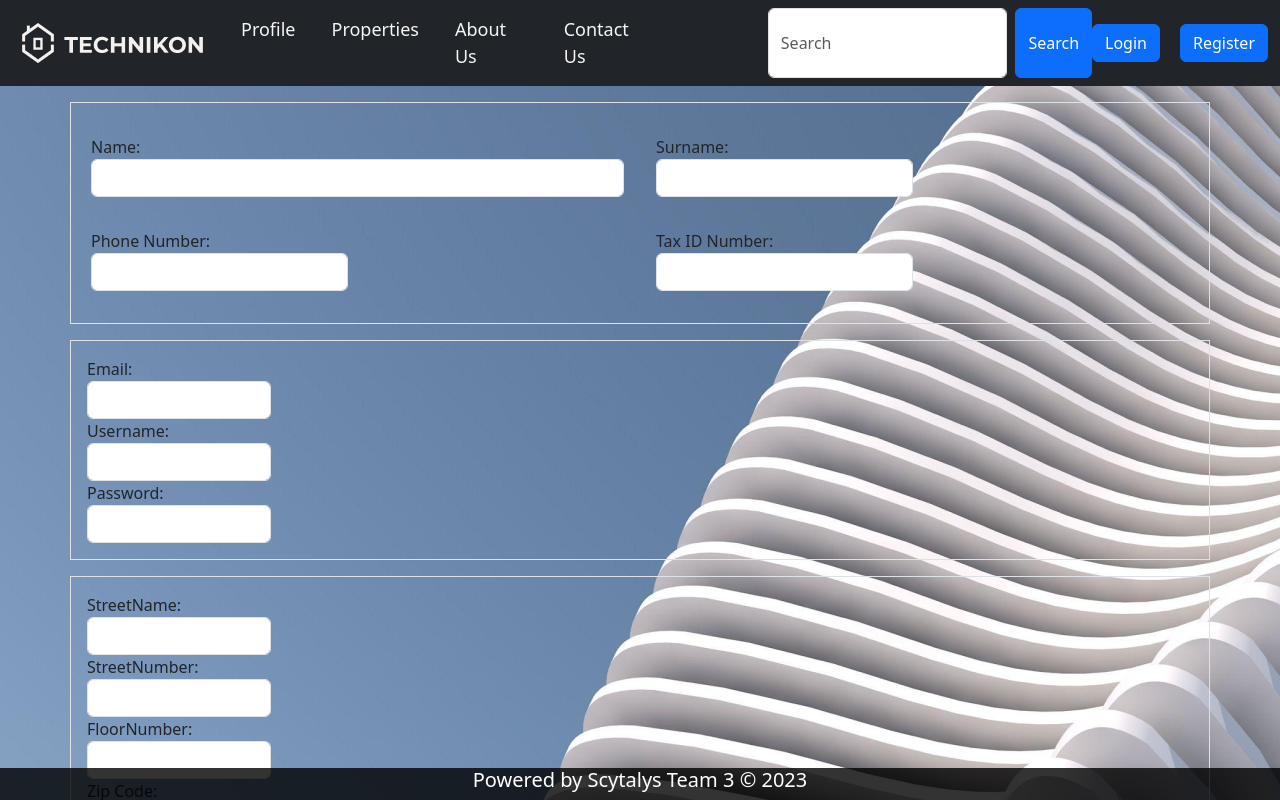
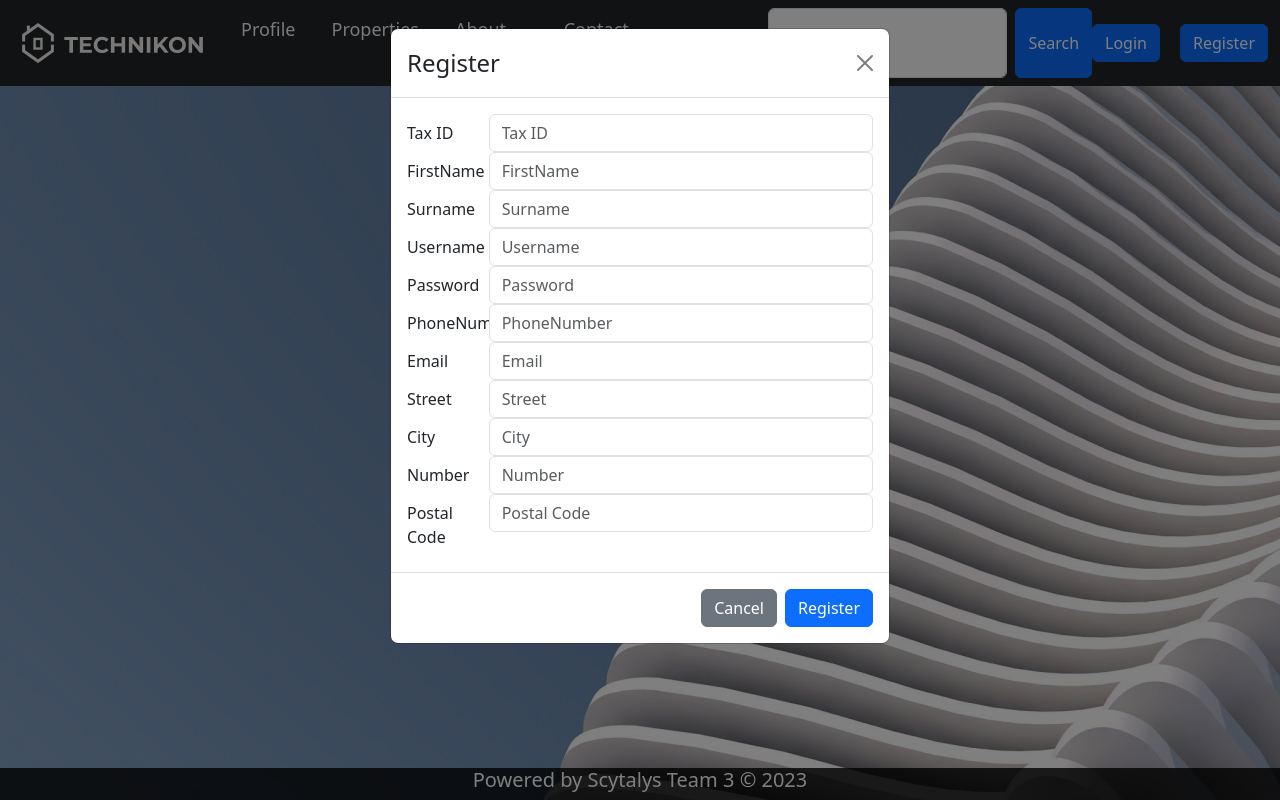
Before and after one commit to Alexandros-Katsiris/technikonProjectFrontEnd, a React (Create React App) app: page /register in a window 1280 px wide. Both pictures are taken after a click on the button "Register". Shown: the top 800 px of the page. Built offline with nearby package versions, Linux system fonts and the light colour scheme.

Commit message:
Post users with modal

```diff
--- a/src/App.js
+++ b/src/App.js
@@ -3,6 +3,7 @@ import Home from "./components/Home";
 import Layout from "./components/Mitsos";
 import Login from "./form/Login";
 import Register from "./form/Register";
+import AddContact from "./components/AddUser";
 
 const App = () => (
   <div className="App">
@@ -10,7 +11,7 @@ const App = () => (
       <Route path="/" element={<Layout />}>
         <Route index element={<Home />} />
         <Route exact path="login" element={<Login />} />
-        <Route exact path="register" element={<Register />} />
+        <Route exact path="register" element={<AddContact/>} />
       </Route>
     </Routes>
 
--- a/src/components/AddUser.jsx
+++ b/src/components/AddUser.jsx
@@ -1,41 +1,107 @@
-import React, {useState} from 'react';
+import React from 'react';
+import { useState } from 'react';
 import {Modal, Form, Button, Row, Col} from 'react-bootstrap';
+import { createUserApi } from '../api/UserApiService';
 
 const AddContact = ({showModal, toggleModal, addContact}) => {
-  const [username, setUsername] = useState("");
-  const [name, setName] = useState("");
-  const [phone, setPhone] = useState("");
-  const [email, setEmail] = useState("");
-  const [address, setAddress] = useState({
-    street: "",
-    city: ""
-  });
+  // const [firstname, setFirstname] = useState("");
+  // const [surname, setSurname] = useState("");
+  // const [password, setPassword] = useState("");
+  // const [tin, setTin] = useState("");
+  // const [username, setUsername] = useState("");
+  // const [phone, setPhone] = useState("");
+  // const [email, setEmail] = useState("");
+  // const [address, setAddress] = useState({
+  //   street: "",
+  //   city: "",
+  //   number: "",
+  //   pc: ""
+  // });
 
-  const onInputChange = () => {
-  };
+  // const onInputChange = (e,setState) => {
+  //   const value = e.target.value;
+  //   setState(value);
+  // };
 
-  const {street, city} = address;
+
+    const [user, setUser] = useState({
+      tin: "",
+      firstName: "",
+      surname: "",
+      email: "",
+      phoneNumber: "",
+      username: "",
+      password: "",
+      address: {
+        street: "",
+        number: "",
+        city: "",
+        pc: "",
+      }});
+
+
+    const onInputChange = (event) => {
+      const { name: name, value } = event.target;
+
+      if (
+        ["number", "street", "pc", "city"].includes(
+          name
+        )
+      ) {
+        setUser((prevState) => ({
+          ...prevState,
+
+          address: {
+            ...prevState.address,
+
+            [name]: value,
+          },
+        }));
+      } else {
+        setUser((prevState) => ({ ...prevState, [name]: value }));
+      }
+    }
+
+    const handleSubmit = (event) => {
+      event.preventDefault();
+      createUserApi(user)
+        .then((response) => {
+          console.log(response.data);
+        })
+        .catch((error) => {
+          console.log(error);
+        });
+    };
+
+
+  //  const {street, city,number,pc} = address;
 
   return (
     <Modal show={showModal} onHide={toggleModal}>
       <Modal.Header closeButton>
-        <Modal.Title>Add contact</Modal.Title>
+        <Modal.Title>Register</Modal.Title>
       </Modal.Header>
       <Modal.Body>
         <Form>
           {
             [
-              {field: "username", state: username, type: "text", placeholder: "Username", setState: setUsername},
-              {field: "name", state: name, type: "text", placeholder: "Name", setState: setName},
-              {field: "phone", state: phone, type: "text", placeholder: "Phone", setState: setPhone},
-              {field: "email", state: email, type: "email", placeholder: "Email", setState: setEmail},
-              {field: "street", state: street, type: "text", placeholder: "Street", setState: setAddress},
-              {field: "city", state: city, type: "text", placeholder: "City", setState: setAddress},
-            ].map(({field, state, type, placeholder, setState}) => (
+              {field: "tin",state:user.tin, type: "number", placeholder: "Tax ID", setUser},
+              {field: "firstName",state:user.firstName, type: "text", placeholder: "FirstName", setUser},
+              {field: "surname",state:user.surname, type: "text", placeholder: "Surname",  setUser},
+              {field: "username",state:user.username, type: "text", placeholder: "Username",  setUser},
+              {field: "password",state:user.password, type: "password", placeholder: "Password",  setUser},
+              {field: "phoneNumber",state:user.phone, type: "number", placeholder: "PhoneNumber",  setUser},
+              {field: "email",state:user.email, type: "email", placeholder: "Email",  setUser},
+              {field: "street",state:user.address.street, type: "text", placeholder: "Street", setUser},
+              {field: "city",state:user.address.city, type: "text", placeholder: "City",  setUser},
+              {field: "number",state:user.address.number, type: "number", placeholder: "Number",  setUser},
+              {field: "pc",state:user.address.pc, type: "number", placeholder: "Postal Code",  setUser},
+            ].map(({field,state, type, placeholder, setUser}) => (
               <Form.Group key={field} as={Row} controlId={field}>
                 <Form.Label column sm="2">{placeholder}</Form.Label>
                 <Col sm="10">
-                  <Form.Control type={type} placeholder={placeholder} value={state} name={field} onChange={(e) => onInputChange(e, setState)}/>
+                  <Form.Control type={type} placeholder={placeholder} value={state} name={field}
+                   onChange={(e) => onInputChange(e)}/>
                 </Col>
               </Form.Group>
             ))
@@ -44,10 +110,10 @@ const AddContact = ({showModal, toggleModal, addContact}) => {
       </Modal.Body>
       <Modal.Footer>
         <Button variant="secondary" onClick={toggleModal}>
-          Close
+          Cancel
         </Button>
-        <Button variant="primary" onClick={() => {}}>
-          Add
+        <Button variant="primary" onClick={handleSubmit}>
+          Register
         </Button>
       </Modal.Footer>
     </Modal>
--- a/src/components/NavBar.jsx
+++ b/src/components/NavBar.jsx
@@ -1,13 +1,17 @@
-import React from "react";
+import React, { useState } from "react";
 import { Link } from "react-router-dom";
 import technikon from "./img/Frame.png";
 import logo from "./img/Vector.png";
 import Login from "../form/Login";
 import { useNavigate } from "react-router-dom";
+import AddContact from "./AddUser";
 
 
 
 function Navbar() {
+
+  const [showModal,setShowModal] = useState(false);
+
 
   const navigate = useNavigate();
 
@@ -18,6 +22,14 @@ function Navbar() {
   const navigateRegister = () => {
     navigate("register");
   };
+
+  const toggleModal = () => {
+    setShowModal((show) => !show);
+  };
+
+  const addContact = async () =>{
+
+  }
 
   return (
     <nav class="navbar navbar-expand-sm navbar-dark bg-dark">
@@ -95,12 +107,18 @@ function Navbar() {
           <button class="btn btn-primary" type="button" onClick={navigateLogin} style={{marginRight:"20px"}}>
             Login
           </button>
-          <button class="btn btn-primary" type="button" onClick={navigateRegister}>
+          <button class="btn btn-primary" type="button" onClick={toggleModal}>
             Register
           </button>
         </div>
       </div>
+      <AddContact
+          showModal={showModal}
+          toggleModal={toggleModal}
+          addContact={addContact}
+        />
     </nav>
+
   );
 }
 
--- a/src/form/Register.jsx
+++ b/src/form/Register.jsx
@@ -19,11 +19,11 @@ const Register = () => {
   });
 
   const handleChange = (event) => {
-    const { name: firstName, value } = event.target;
+    const { name: name, value } = event.target;
 
     if (
       ["streetNumber", "streetName", "zipcode", "floorNumber"].includes(
-        firstName
+        name
       )
     ) {
       setUser((prevState) => ({
@@ -32,11 +32,11 @@ const Register = () => {
         address: {
           ...prevState.address,
 
-          [firstName]: value,
+          [name]: value,
         },
       }));
     } else {
-      setUser((prevState) => ({ ...prevState, [firstName]: value }));
+      setUser((prevState) => ({ ...prevState, [name]: value }));
     }
   };
 
--- a/src/index.css
+++ b/src/index.css
@@ -18,6 +18,11 @@ code {
 
 .logo{
   padding:50%
+}
+
+main{
+  height:870px
+  /* padding: 60px; */
 }
 
 footer {
```
Also changed, not shown: src/components/img/Frame.jpg (deleted), src/components/img/Vector.jpg (deleted).
